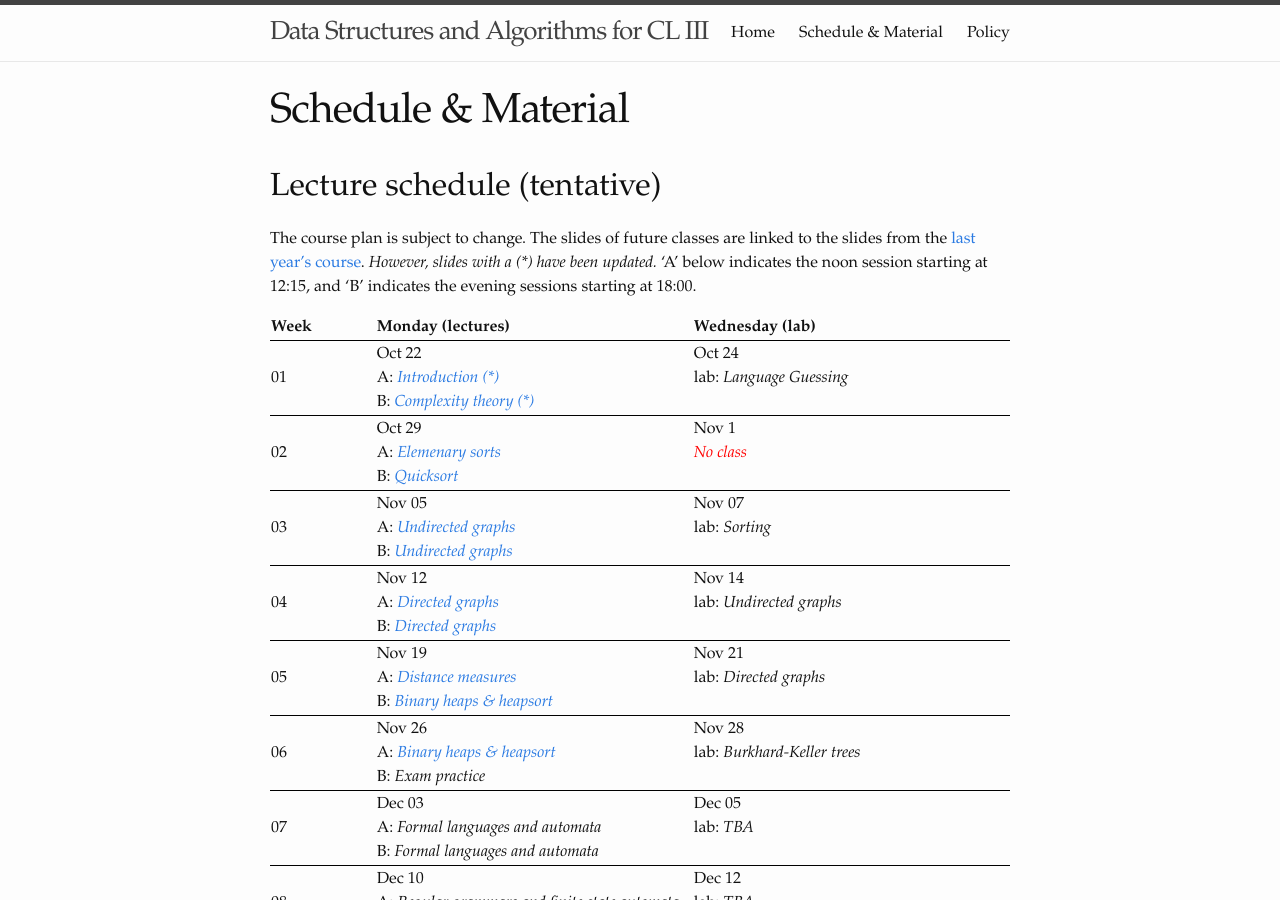
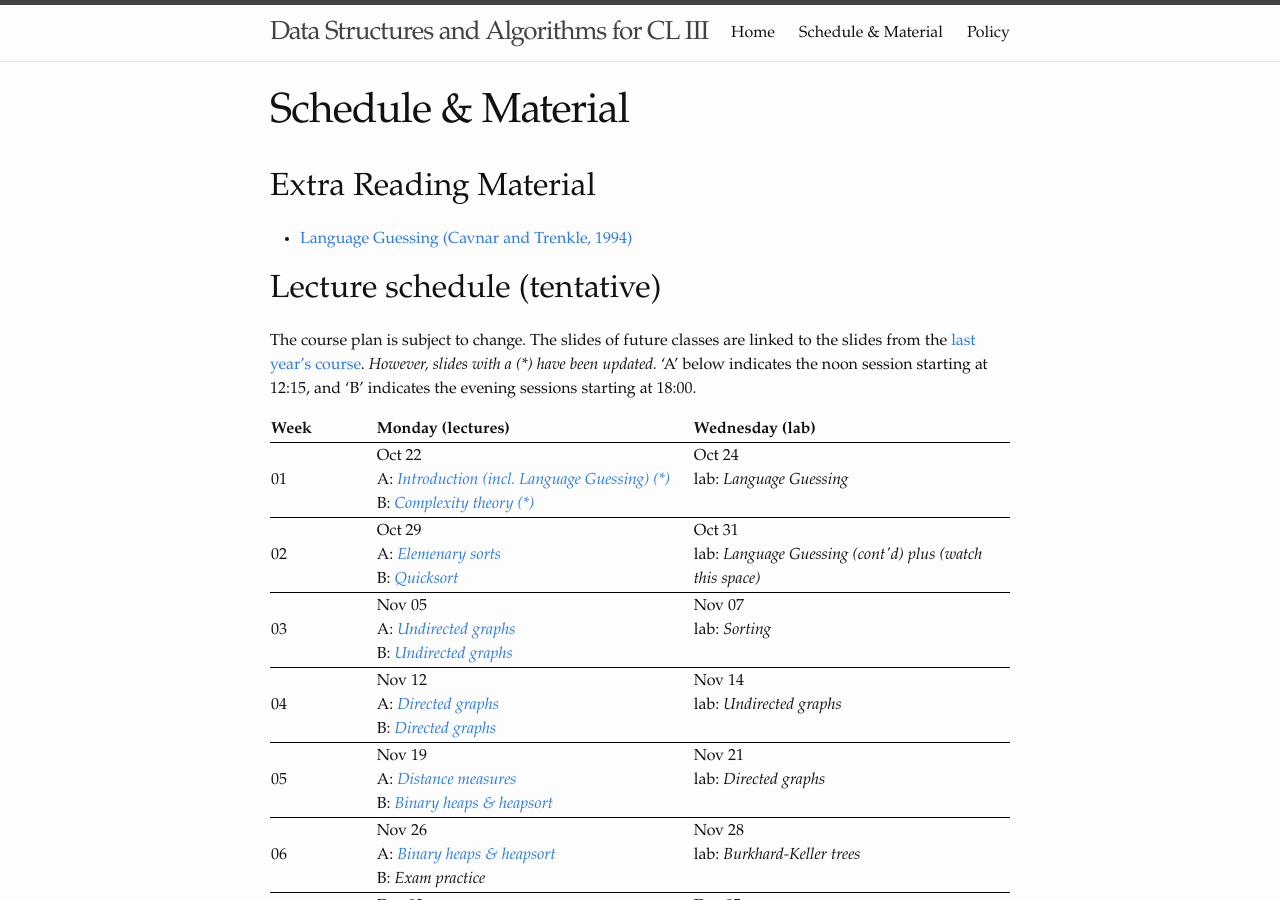
Before and after one commit to dsacl3-2018/dsacl3-2018.github.io, a Jekyll site: the page built from lectures.md, in a window 1280 px wide and 900 px high. Built offline with Jekyll 4.4.1, drawn with Linux system fonts in a browser that asks for light colours.

Commit message:
fixed Nov 4 schedule issue

```diff
--- a/_data/schedule.yml
+++ b/_data/schedule.yml
@@ -2,7 +2,7 @@
   dates:
     Oct 22:
       topics:
-        A: <a href="slides/intro.pdf">Introduction (*)</a>
+        A: <a href="slides/intro.pdf">Introduction (incl. Language Guessing) (*)</a>
         B: <a href="slides/14AnalysisOfAlgorithms.pdf">Complexity theory (*)</a>
     Oct 24:
       topics:
@@ -13,7 +13,9 @@
       topics:
         A: <a href="http://www.sfs.uni-tuebingen.de/~ddekok/dsa3/lectures/21ElementarySorts.pdf">Elemenary sorts</a>
         B: <a href="http://algs4.cs.princeton.edu/lectures/23Quicksort.pdf.pdf">Quicksort</a>
-    Nov 1:
+    Oct 31:
+      topics:
+        lab: Language Guessing (cont'd) plus (watch this space)
 - week: "03"
   dates:
     Nov 05:
--- a/lectures.md
+++ b/lectures.md
@@ -2,6 +2,12 @@
 layout: page
 title: Schedule & Material
 ---
+
+## Extra Reading Material
+
+<ul>
+<li><a href="material/CavnarTrenkle.pdf">Language Guessing (Cavnar and Trenkle, 1994)</a> </li>
+</ul>
 
 ## Lecture schedule (tentative)
 
```
